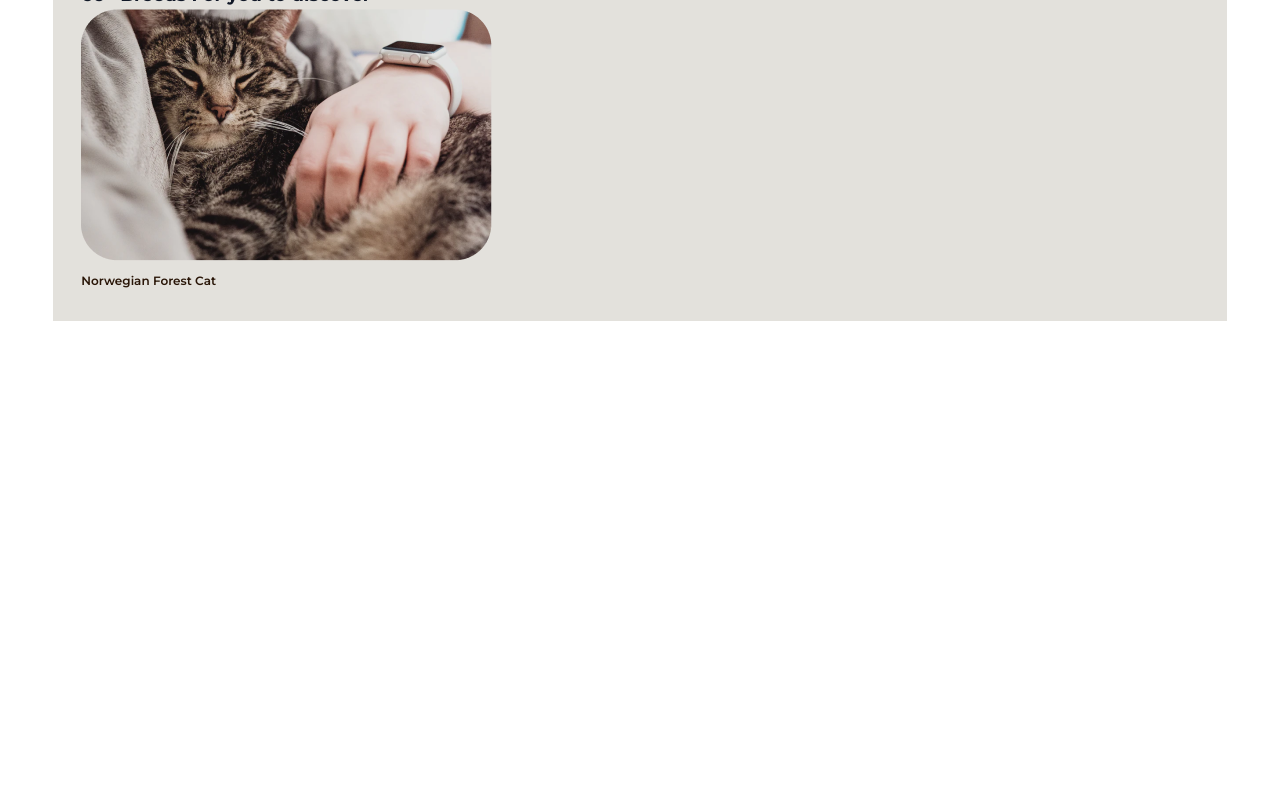
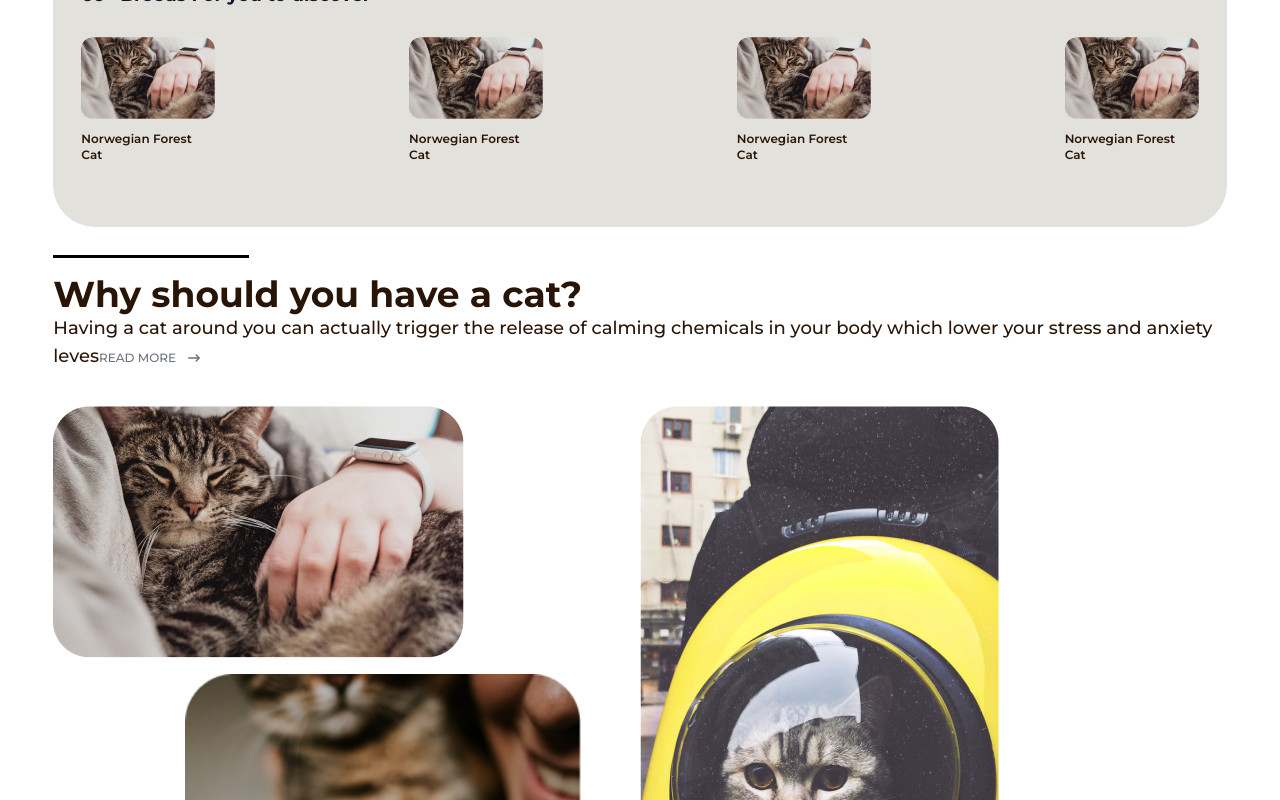
Before and after one commit to el7amrawy/catwiki, a React (Vite) app: page / in a window 1280 px wide. Shown: the part 660-1460 px from the top of the page. Before the commit the page ends 981 px from the top, so only its background shows below. Built offline with nearby package versions, Linux system fonts and the light colour scheme; a web font is replaced by a local one.

Commit message:
home page mob done

```diff
--- a/src/components/CatType.jsx
+++ b/src/components/CatType.jsx
@@ -1,6 +1,10 @@
 const CatType = ({ img, type, className }) => {
   return (
-    <div className=" overflow-hidden rounded-xl">
+    <div
+      className={`overflow-hidden rounded-xl w-[134px] ${
+        className && className
+      }`}
+    >
       <img src={img} alt="cat image" className="w-full" />
       <p className=" text-xs font-semibold my-3">{type}</p>
     </div>
--- a/src/pages/Home.jsx
+++ b/src/pages/Home.jsx
@@ -1,9 +1,14 @@
 import hero from "../assets/images/HeroImagelg.png";
 import { FontAwesomeIcon } from "@fortawesome/react-fontawesome";
-import { faMagnifyingGlass } from "@fortawesome/free-solid-svg-icons";
+import {
+  faMagnifyingGlass,
+  faArrowRightLong,
+} from "@fortawesome/free-solid-svg-icons";
 import CatType from "../components/CatType";
 /* */
+import cat1 from "../assets/images/image 1.png";
 import cat2 from "../assets/images/image 2.png";
+import cat3 from "../assets/images/image 3.png";
 
 const Home = () => {
   return (
@@ -11,7 +16,7 @@ const Home = () => {
       <section>
         <div className="overflow-hidden text-white rounded-t-[42px] relative">
           <img className=" w-full  " src={hero} />
-          <h2 className="CatWiki font-mystery text-sm  absolute top-6 left-6">
+          <h2 className="font-mystery text-sm  absolute top-6 left-6">
             CatWiki
           </h2>
           <p className=" text-xs absolute top-6 left-6 w-40 mt-7">
@@ -26,16 +31,43 @@ const Home = () => {
           </button>
         </div>
       </section>
-      <section className=" bg-[#E3E1DC] px-7 py-5 text-gray-900 font-medium">
+      <section className=" bg-[#E3E1DC] px-7 py-5 text-gray-900 font-medium rounded-b-[42px]">
         <h4 className=" text-xs py-2 relative after:content-[''] after:inline-block after:bg-black after:absolute after:w-2/12 after:h-[3px] after:bottom-0 after:left-0">
           Most Searched Breeds
         </h4>
         <h1 className=" font-bold text-lg mt-4">
           66+ Breeds For you to discover
         </h1>
-        <div className=" flex flex-row flex-wrap text-[#291507]">
+        <div className=" flex flex-row flex-wrap justify-between mb-8 mt-7 text-[#291507]">
+          <CatType img={cat2} type="Norwegian Forest Cat" />
+          <CatType img={cat2} type="Norwegian Forest Cat" />
+          <CatType img={cat2} type="Norwegian Forest Cat" />
           <CatType img={cat2} type="Norwegian Forest Cat" />
         </div>
+      </section>
+      <section className=" mt-7 text-[#291507]">
+        <div className=" w-2/12 h-[3px] bg-black"></div>
+        <div className=" mt-4">
+          <h2 className=" font-bold text-4xl ">Why should you have a cat?</h2>
+          <p className=" font-medium text-lg">
+            Having a cat around you can actually trigger the release of calming
+            chemicals in your body which lower your stress and anxiety leves
+            <button className=" uppercase pointer text-xs text-gray-500">
+              read more
+              <FontAwesomeIcon icon={faArrowRightLong} className=" ml-3" />
+            </button>
+          </p>
+        </div>
+      </section>
+      <section className=" flex justify-between my-7">
+        <div className=" w-[45%]">
+          <img src={cat2} alt="cat" className=" my-2" />
+          <img src={cat1} alt="cat" className=" my-2 w-3/4 float-right" />
+        </div>
+        <div className=" w-[45%]">
+          <img src={cat3} alt="cat" className=" my-2" />
+        </div>
+        <div></div>
       </section>
     </main>
   );
```
